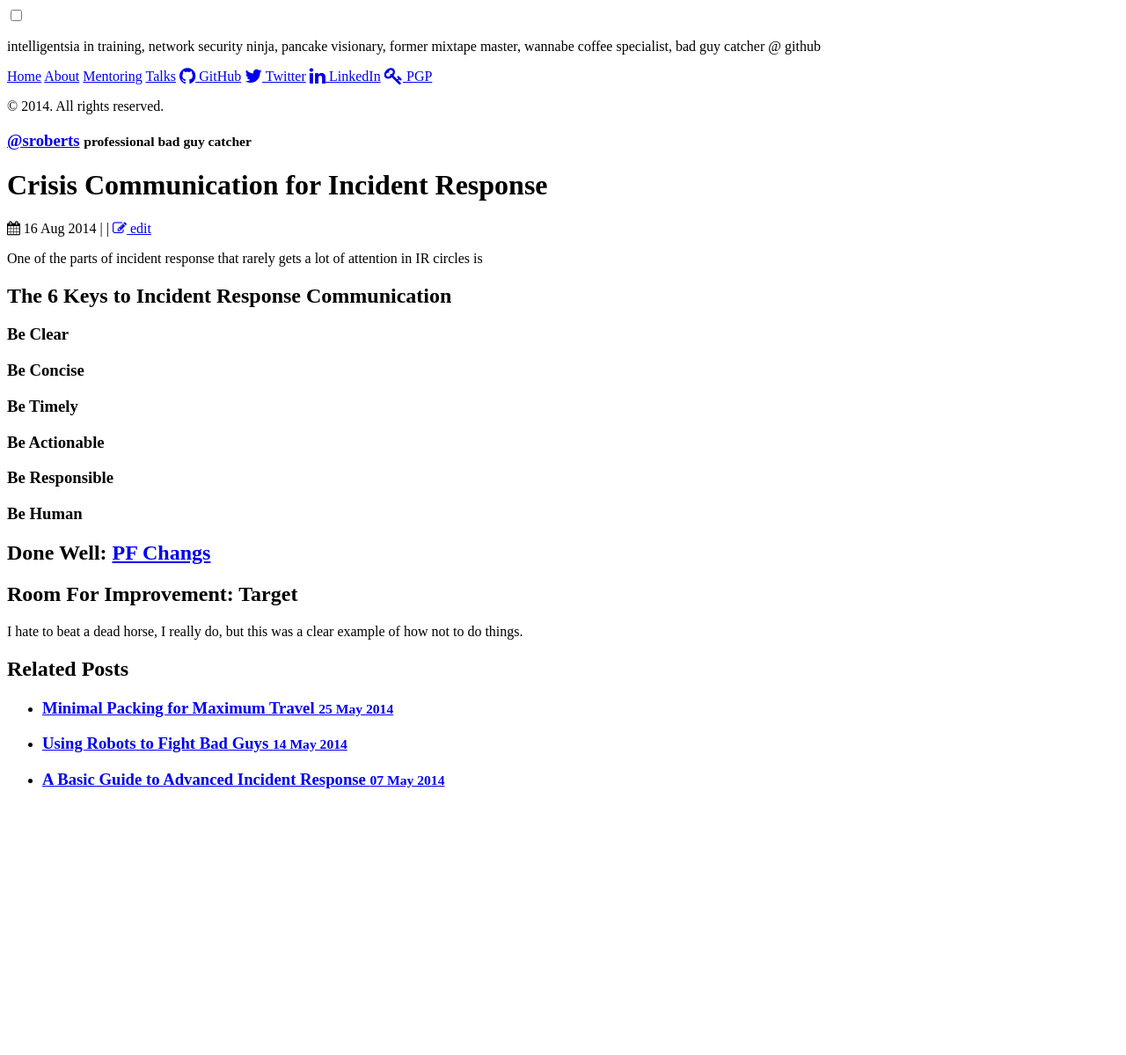
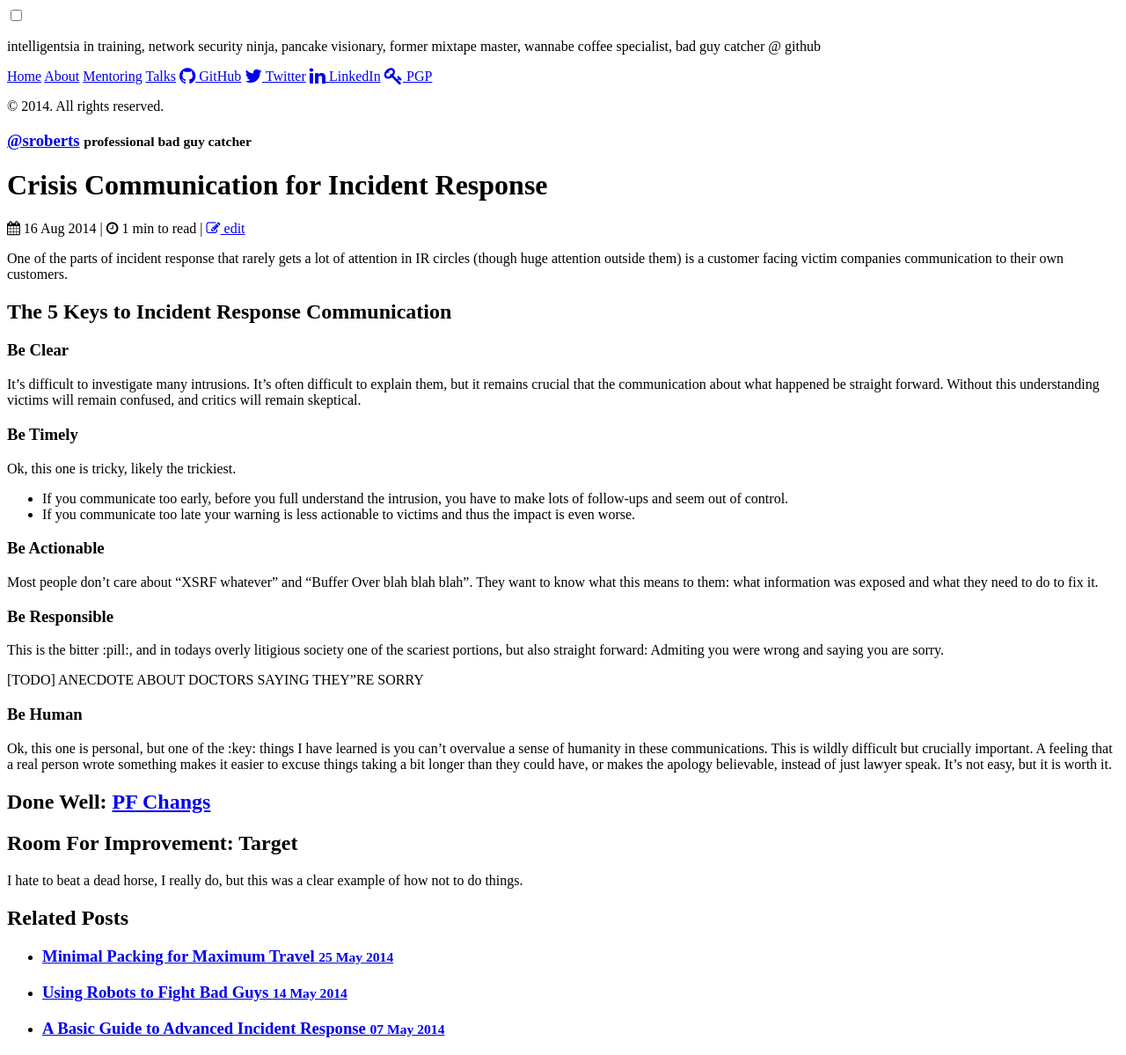
Before and after one commit to sroberts/sroberts.github.io, a Jekyll site: the page built from _posts/2014-08-16-crisis-comms-for-ir.md, in a window 1280 px wide. Shown: the whole page at 88% size. Built offline with Jekyll 4.4.1, drawn with Linux system fonts in a browser that asks for light colours; nearby versions of some CDN libraries; Markdown is read by kramdown in place of the engine named in the settings; before the commit the page ends 916 px from its top, so only the background shows below that.

Commit message:
Added 5 key elements (down from 6)

```diff
--- a/_posts/2014-08-16-crisis-comms-for-ir.md
+++ b/_posts/2014-08-16-crisis-comms-for-ir.md
@@ -3,16 +3,28 @@
 title: Crisis Communication for Incident Response
 ---
 
-One of the parts of incident response that rarely gets a lot of attention in IR circles is
+One of the parts of incident response that rarely gets a lot of attention in IR circles (though huge attention outside them) is a customer facing victim companies communication to their own customers.
 
-## The 6 Keys to Incident Response Communication
+## The 5 Keys to Incident Response Communication
 
 ### Be Clear
-### Be Concise
+It's difficult to investigate many intrusions. It's often difficult to explain them, but it remains crucial that the communication about what happened be straight forward. Without this understanding victims will remain confused, and critics will remain skeptical.
+
 ### Be Timely
+Ok, this one is tricky, likely the trickiest.
+- If you communicate too early, before you full understand the intrusion, you have to make lots of follow-ups and seem out of control.
+- If you communicate too late your warning is less actionable to victims and thus the impact is even worse.
+
 ### Be Actionable
+Most people don't care about "XSRF whatever" and "Buffer Over blah blah blah". They want to know what this means to them: what information was exposed and what they need to do to fix it.
+
 ### Be Responsible
+This is the bitter :pill:, and in todays overly litigious society one of the scariest portions, but also straight forward: Admiting you were wrong and saying you are sorry.
+
+[TODO] ANECDOTE ABOUT DOCTORS SAYING THEY"RE SORRY
+
 ### Be Human
+Ok, this one is personal, but one of the :key: things I have learned is you can't overvalue a sense of humanity in these communications. This is wildly difficult but crucially important. A feeling that a real person wrote something makes it easier to excuse things taking a bit longer than they could have, or makes the apology believable, instead of just lawyer speak. It's not easy, but it is worth it.
 
 ## Done Well: [PF Changs](http://www.pfchangs.com/security/)
 
```
